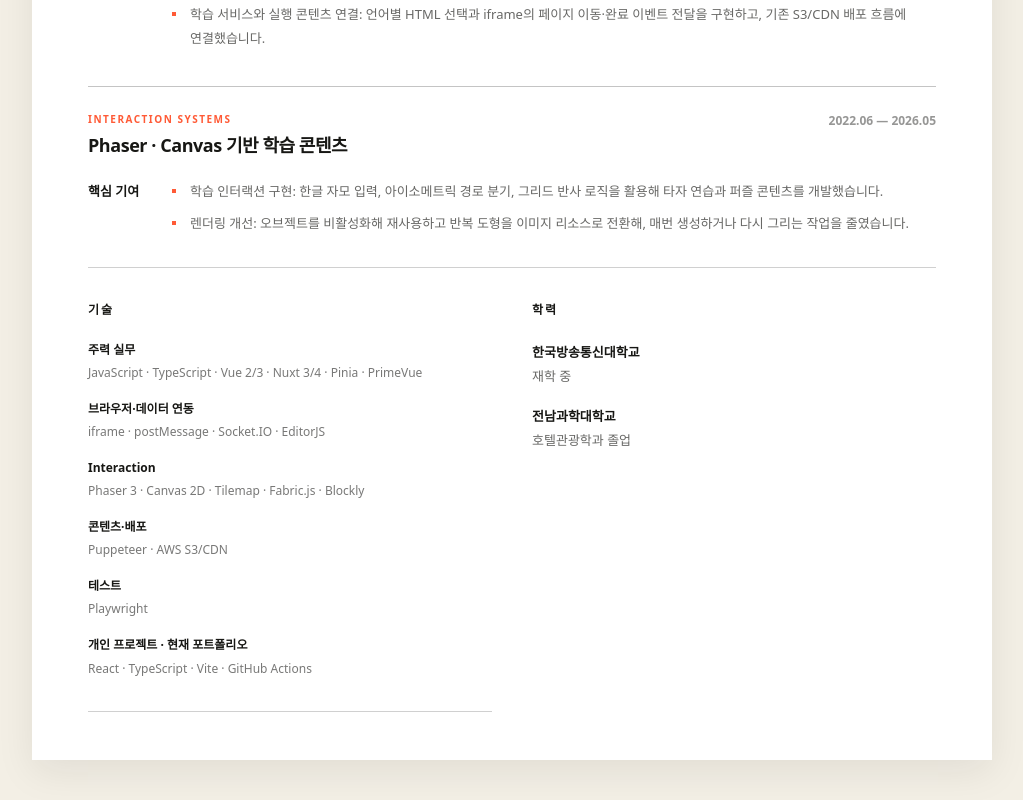
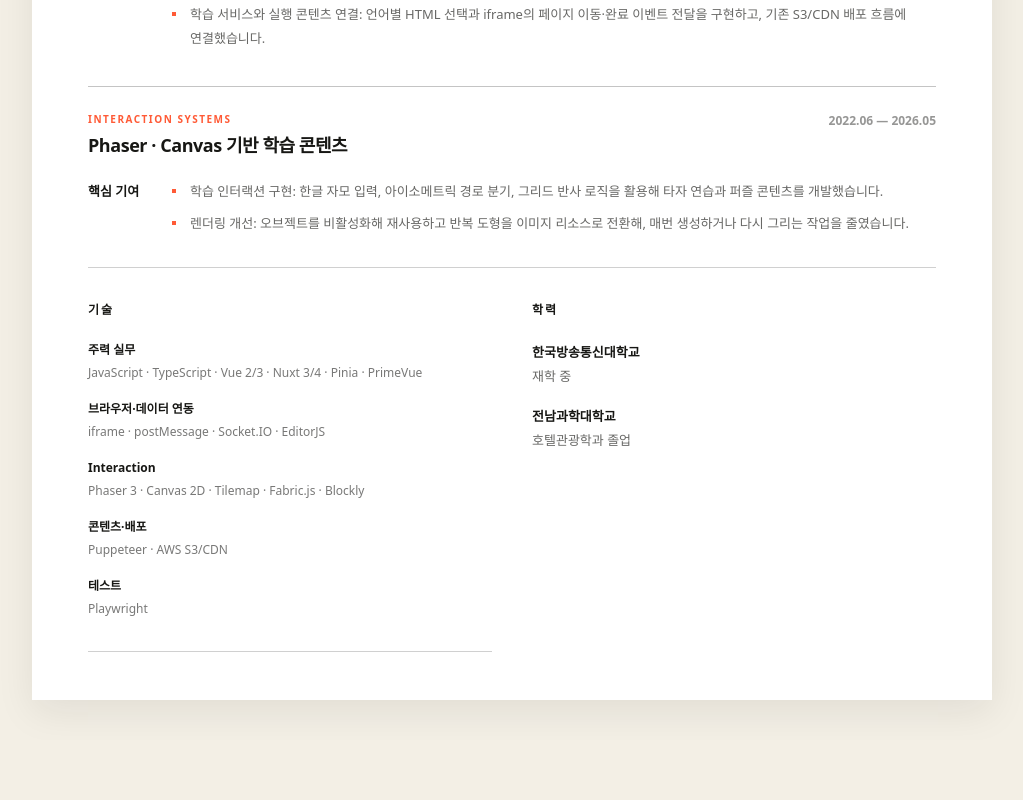
Before and after one commit to ShinByoungWoo/portfolio, a React (Vite) app: page /resume in a window 1280 px wide. Shown: the part 2208-3008 px from the top of the page, without its empty margins (128-1151 px from the left). After the commit the page ends 2948 px from the top, so only its background shows below. Built offline with nearby package versions, Linux system fonts and the light colour scheme.

Commit message:
Remove portfolio implementation from resume skills

```diff
--- a/src/data/portfolio.ts
+++ b/src/data/portfolio.ts
@@ -376,8 +376,4 @@ export const skillGroups = [
         category: '테스트',
         items: ['Playwright'],
     },
-    {
-        category: '개인 프로젝트 · 현재 포트폴리오',
-        items: ['React', 'TypeScript', 'Vite', 'GitHub Actions'],
-    },
 ]
```
Also changed, not shown: 1 other file (tests, documents, lock files or other folders).
